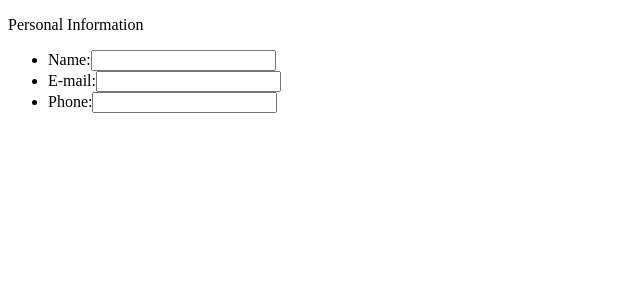
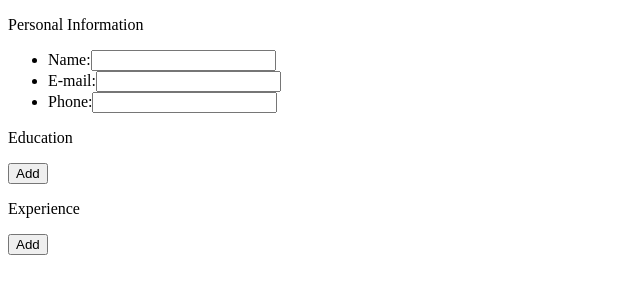
Before and after one commit to Sheishori/cv-creator, a React (Create React App) app: page / in a window 1280 px wide. Shown: the top 300 px of the page, without its empty margins (0-640 px from the left). Built offline with nearby package versions, Linux system fonts and the light colour scheme.

Commit message:
Add placeholder buttons in Education and Experience components

```diff
--- a/src/components/Education.js
+++ b/src/components/Education.js
@@ -2,7 +2,12 @@ import React from 'react';
 
 class Education extends React.Component {
 	render() {
-		return <div id='Education'></div>;
+		return (
+			<div id='Education'>
+				<p>Education</p>
+				<button>Add</button>
+			</div>
+		);
 	}
 }
 
--- a/src/components/Experience.js
+++ b/src/components/Experience.js
@@ -2,7 +2,12 @@ import React from 'react';
 
 class Experience extends React.Component {
 	render() {
-		return <div id='Experience'></div>;
+		return (
+			<div id='Experience'>
+				<p>Experience</p>
+				<button>Add</button>
+			</div>
+		);
 	}
 }
 
```
